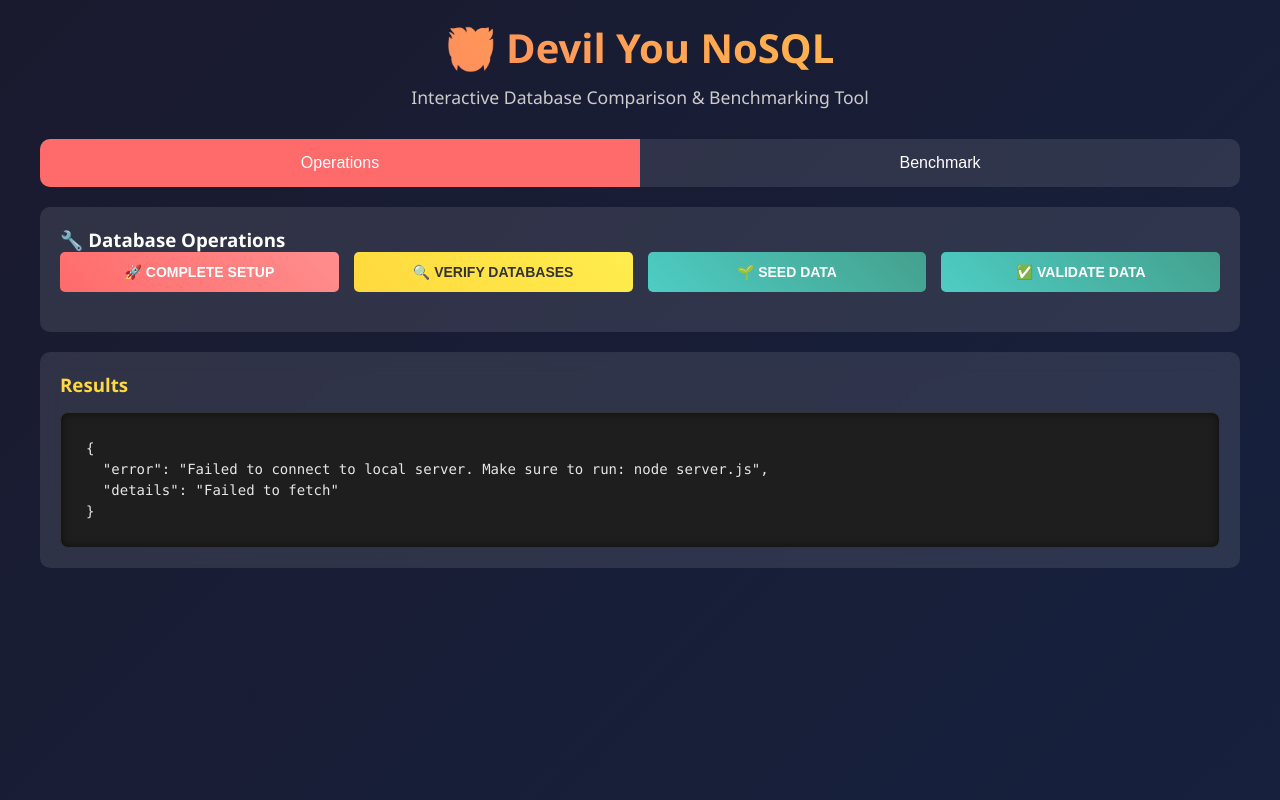
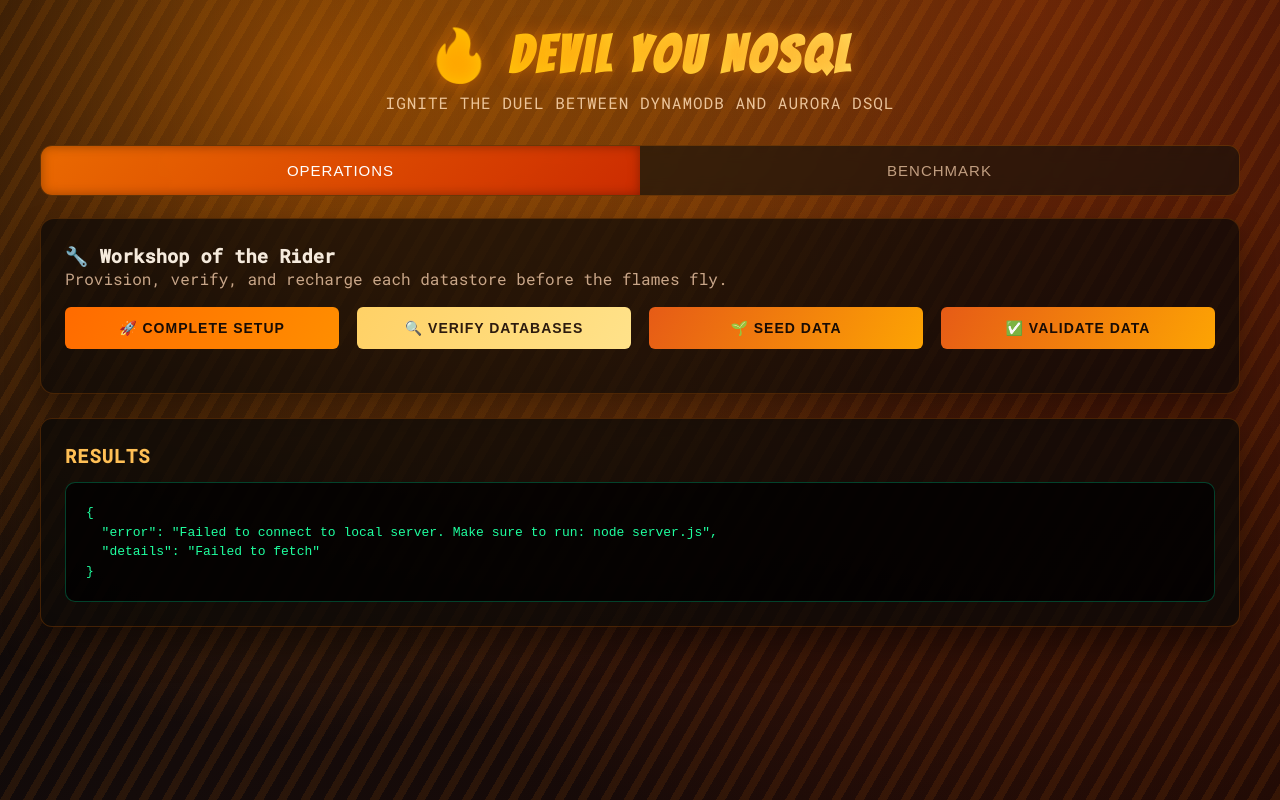
Before and after one commit to pchinjr/devil-you-nosql, a website: page index.html in a window 1280 px wide. Both pictures are taken after a click on the button "🔍 VERIFY DATABASES". Drawn offline with Linux system fonts and the light colour scheme; no server answers.

Commit message:
updated front end

```diff
--- a/index.html
+++ b/index.html
@@ -3,8 +3,11 @@
 <head>
     <meta charset="UTF-8">
     <meta name="viewport" content="width=device-width, initial-scale=1.0">
-    <title>Devil You NoSQL - Database Comparison Tool</title>
-    <style>
+    <title>Devil You NoSQL - Ghost Rider Control Center</title>
+    <link rel="preconnect" href="https://fonts.googleapis.com">
+    <link rel="preconnect" href="https://fonts.gstatic.com" crossorigin>
+    <link href="https://fonts.googleapis.com/css2?family=Bangers&family=Roboto+Mono:wght@400;500&display=swap" rel="stylesheet">
+        <style>
         * {
             margin: 0;
             padding: 0;
@@ -12,67 +15,100 @@
         }
 
         body {
-            font-family: 'Segoe UI', Tahoma, Geneva, Verdana, sans-serif;
-            background: linear-gradient(135deg, #1a1a2e, #16213e);
-            color: #fff;
+            font-family: 'Roboto Mono', monospace;
+            background: radial-gradient(circle at 25% 10%, rgba(255, 120, 0, 0.45), transparent 55%),
+                        radial-gradient(circle at 80% 0%, rgba(255, 70, 0, 0.35), transparent 70%),
+                        linear-gradient(135deg, #050607 0%, #140b0a 45%, #1b0905 100%);
+            color: #f5eadc;
             min-height: 100vh;
-            padding: 20px;
+            padding: 26px 28px 60px;
+            position: relative;
+            overflow-x: hidden;
+        }
+
+        body::before {
+            content: '';
+            position: fixed;
+            inset: 0;
+            pointer-events: none;
+            background:
+                repeating-linear-gradient(120deg, rgba(255, 120, 0, 0.09) 0px, rgba(255, 120, 0, 0.09) 8px, transparent 8px, transparent 20px),
+                radial-gradient(circle at 50% 0%, rgba(255, 200, 0, 0.12), transparent 60%);
+            mix-blend-mode: screen;
         }
 
         .container {
             max-width: 1200px;
             margin: 0 auto;
+            position: relative;
         }
 
         .header {
             text-align: center;
-            margin-bottom: 30px;
+            margin-bottom: 32px;
         }
 
         .header h1 {
-            font-size: 2.5rem;
-            margin-bottom: 10px;
-            background: linear-gradient(45deg, #ff6b6b, #ffd93d);
+            font-family: 'Bangers', cursive;
+            letter-spacing: 4px;
+            font-size: 3.2rem;
+            margin-bottom: 6px;
+            background: linear-gradient(90deg, #ff9333 0%, #ffc400 35%, #ffe066 70%, #ffffff 100%);
             -webkit-background-clip: text;
             -webkit-text-fill-color: transparent;
             background-clip: text;
+            text-shadow: 0 0 18px rgba(255, 130, 0, 0.45);
         }
 
         .header p {
-            color: #ccc;
-            font-size: 1.1rem;
+            color: rgba(255, 220, 180, 0.85);
+            font-size: 1rem;
+            letter-spacing: 1px;
+            text-transform: uppercase;
         }
 
         .tabs {
             display: flex;
-            margin-bottom: 20px;
-            background: rgba(255, 255, 255, 0.1);
-            border-radius: 10px;
+            margin-bottom: 22px;
+            background: rgba(20, 16, 12, 0.65);
+            border-radius: 12px;
             overflow: hidden;
+            border: 1px solid rgba(255, 125, 0, 0.25);
+            backdrop-filter: blur(8px);
         }
 
         .tab {
             flex: 1;
-            padding: 15px;
+            padding: 16px;
             text-align: center;
             cursor: pointer;
             transition: all 0.3s;
             border: none;
             background: transparent;
-            color: #fff;
-            font-size: 16px;
+            color: rgba(255, 215, 180, 0.7);
+            font-size: 15px;
+            letter-spacing: 1px;
+            text-transform: uppercase;
+        }
+
+        .tab:hover {
+            color: #ffd27f;
         }
 
         .tab.active {
-            background: #ff6b6b;
+            background: linear-gradient(135deg, rgba(255, 115, 0, 0.9), rgba(220, 45, 0, 0.9));
+            color: #fff;
+            box-shadow: inset 0 0 12px rgba(0, 0, 0, 0.35);
         }
 
         .tab-content {
             display: none;
-            background: rgba(255, 255, 255, 0.1);
-            border-radius: 10px;
-            padding: 20px;
+            background: rgba(12, 9, 7, 0.72);
+            border-radius: 14px;
+            padding: 24px;
             margin-bottom: 20px;
+            border: 1px solid rgba(255, 120, 0, 0.2);
+            box-shadow: 0 18px 32px rgba(0, 0, 0, 0.35);
         }
 
         .tab-content.active {
@@ -81,78 +117,110 @@
 
         .action-buttons {
             display: grid;
-            grid-template-columns: repeat(auto-fit, minmax(200px, 1fr));
-            gap: 15px;
+            grid-template-columns: repeat(auto-fit, minmax(220px, 1fr));
+            gap: 18px;
             margin-bottom: 20px;
         }
 
         .benchmark-controls {
             display: flex;
             align-items: center;
-            gap: 15px;
-            margin: 20px 0;
+            gap: 18px;
+            margin: 20px 0 26px;
             flex-wrap: wrap;
         }
 
         .benchmark-controls label {
             font-weight: 600;
-            color: #ffd93d;
+            color: #ffb347;
+            text-transform: uppercase;
+            letter-spacing: 1px;
         }
 
         .benchmark-controls input {
             width: 120px;
-            padding: 10px;
+            padding: 10px 14px;
             border: none;
-            border-radius: 5px;
-            background: rgba(255, 255, 255, 0.2);
-            color: #fff;
+            border-radius: 6px;
+            background: rgba(255, 255, 255, 0.16);
+            color: #ffecd1;
             font-size: 14px;
         }
 
         .btn {
-            padding: 12px 20px;
+            padding: 13px 22px;
             border: none;
-            border-radius: 5px;
+            border-radius: 6px;
             cursor: pointer;
             font-size: 14px;
             font-weight: 600;
             transition: all 0.3s;
             text-transform: uppercase;
+            letter-spacing: 1px;
+            position: relative;
+            overflow: hidden;
+        }
+
+        .btn::before {
+            content: '';
+            position: absolute;
+            inset: 0;
+            background: linear-gradient(120deg, rgba(255, 255, 255, 0.25), transparent 70%);
+            opacity: 0;
+            transition: opacity 0.3s;
+        }
+
+        .btn:hover::before {
+            opacity: 1;
+        }
+
+        .btn:hover {
+            transform: translateY(-2px);
+            box-shadow: 0 12px 28px rgba(0, 0, 0, 0.35);
         }
 
         .btn-primary {
-            background: linear-gradient(45deg, #ff6b6b, #ff8e8e);
-            color: white;
+            background: linear-gradient(120deg, #ff6b00, #ff8e00);
+            color: #180c05;
         }
 
         .btn-secondary {
-            background: linear-gradient(45deg, #4ecdc4, #44a08d);
-            color: white;
+            background: linear-gradient(120deg, #e65b16, #fda403);
+            color: #180c05;
         }
 
         .btn-info {
-            background: linear-gradient(135deg, #667eea 0%, #764ba2 100%);
+            background: linear-gradient(135deg, #2f2a88 0%, #5b3bc1 100%);
             border: none;
-            color: white;
+            color: #f4edff;
         }
 
-        .btn-info:hover {
-            background: linear-gradient(135deg, #5a6fd8 0%, #6a4190 100%);
-            transform: translateY(-2px);
+        .btn-warning {
+            background: linear-gradient(120deg, #ffd166, #ffe28a);
+            color: #2d1b0f;
+        }
+
+        .btn:disabled {
+            opacity: 0.6;
+            cursor: not-allowed;
+            transform: none;
+            box-shadow: none;
         }
 
         .demo-info {
-            margin-top: 20px;
-            padding: 15px;
-            background: rgba(255, 255, 255, 0.05);
-            border-radius: 8px;
-            border-left: 3px solid #4ecdc4;
+            margin-top: 18px;
+            padding: 16px 18px;
+            background: rgba(20, 16, 12, 0.82);
+            border-radius: 10px;
+            border-left: 4px solid rgba(255, 110, 0, 0.9);
         }
 
         .demo-info h4 {
             margin-top: 0;
-            color: #4ecdc4;
+            color: #ffb347;
             font-size: 16px;
+            text-transform: uppercase;
+            letter-spacing: 1px;
         }
 
         .demo-info ul {
@@ -162,68 +230,45 @@
 
         .demo-info li {
             margin: 8px 0;
-            line-height: 1.4;
-        }
-
-        .btn-warning {
-            background: linear-gradient(45deg, #ffd93d, #ffed4e);
-            color: #333;
-        }
-
-        .btn:hover {
-            transform: translateY(-2px);
-            box-shadow: 0 5px 15px rgba(0, 0, 0, 0.3);
-        }
-
-        .btn:disabled {
-            opacity: 0.6;
-            cursor: not-allowed;
-            transform: none;
+            line-height: 1.45;
         }
 
         .results {
-            background: rgba(255, 255, 255, 0.1);
-            border-radius: 10px;
-            padding: 20px;
-            margin-top: 20px;
-            backdrop-filter: blur(10px);
+            background: rgba(12, 9, 7, 0.78);
+            border-radius: 12px;
+            padding: 24px;
+            margin-top: 24px;
+            border: 1px solid rgba(255, 120, 0, 0.22);
+            box-shadow: 0 18px 34px rgba(0, 0, 0, 0.4);
         }
 
         .results h3 {
-            margin-bottom: 15px;
-            color: #ffd93d;
+            margin-bottom: 14px;
+            text-transform: uppercase;
+            color: #ffbf55;
+            letter-spacing: 1px;
         }
 
         .terminal-output {
-            background: #1e1e1e;
-            padding: 25px;
-            border-radius: 8px;
-            overflow-x: auto;
-            border: 1px solid #333;
-            box-shadow: inset 0 0 10px rgba(0,0,0,0.5);
-        }
-
-        .terminal-output pre {
-            margin: 0;
-            font-family: 'SF Mono', 'Monaco', 'Inconsolata', 'Roboto Mono', monospace;
-            font-size: 14px;
+            background: rgba(0, 0, 0, 0.75);
+            padding: 20px;
+            border-radius: 10px;
+            font-size: 13px;
             line-height: 1.5;
-            color: #e6e6e6;
+            color: #1fff9f;
+            border: 1px solid rgba(0, 255, 170, 0.25);
+            max-height: 460px;
+            overflow-y: auto;
             white-space: pre-wrap;
-            word-wrap: break-word;
-        }
-
-        .benchmark-form {
-            display: grid;
-            grid-template-columns: 1fr auto;
-            gap: 15px;
-            align-items: end;
         }
 
         .loading {
             display: none;
             text-align: center;
-            padding: 20px;
+            padding: 24px;
+            background: rgba(8, 6, 4, 0.85);
+            border-radius: 12px;
+            border: 1px solid rgba(255, 120, 0, 0.25);
         }
 
         .loading.show {
@@ -231,9 +276,9 @@
         }
 
         .spinner {
-            border: 3px solid rgba(255, 255, 255, 0.3);
+            border: 3px solid rgba(255, 120, 0, 0.25);
             border-radius: 50%;
-            border-top: 3px solid #ff6b6b;
+            border-top: 3px solid #ffd166;
             width: 30px;
             height: 30px;
             animation: spin 1s linear infinite;
@@ -247,16 +292,17 @@
 
         @media (max-width: 768px) {
             .header h1 {
-                font-size: 2rem;
+                font-size: 2.4rem;
             }
         }
     </style>
+
 </head>
 <body>
     <div class="container">
         <div class="header">
-            <h1>👹 Devil You NoSQL</h1>
-            <p>Interactive Database Comparison & Benchmarking Tool</p>
+            <h1>🔥 Devil You NoSQL</h1>
+            <p>Ignite the duel between DynamoDB and Aurora DSQL</p>
         </div>
 
         <div class="tabs">
@@ -265,7 +311,8 @@
         </div>
 
         <div id="operations" class="tab-content active">
-            <h3>🔧 Database Operations</h3>
+            <h3>🔧 Workshop of the Rider</h3>
+            <p style="margin-bottom:18px;color:rgba(255,215,180,0.75);">Provision, verify, and recharge each datastore before the flames fly.</p>
             <div class="action-buttons">
                 <button class="btn btn-primary" onclick="runSetup()">🚀 Complete Setup</button>
                 <button class="btn btn-warning" onclick="verifyDatabases()">🔍 Verify Databases</button>
@@ -276,7 +323,7 @@
 
         <div id="benchmark" class="tab-content">
             <h3>📊 Benchmark Suite</h3>
-            <p>Run the end-to-end benchmark to compare DynamoDB and Aurora DSQL across real demo workloads.</p>
+            <p style="margin-bottom:18px;color:rgba(255,215,180,0.75);">Light the fuse on full benchmarks to compare DynamoDB and Aurora DSQL across battle-tested workloads.</p>
             <div class="benchmark-controls">
                 <label for="benchmarkIterations">Iterations per scenario</label>
                 <input type="number" id="benchmarkIterations" min="1" value="50">
@@ -284,13 +331,12 @@
             <div class="action-buttons">
                 <button class="btn btn-primary" onclick="runDemo()">Run Showcase Demo</button>
                 <button class="btn btn-secondary" onclick="runBenchmarkSuite()">Run Benchmark Suite</button>
-                <button class="btn btn-info" onclick="getBenchmarkHistory()">View Benchmark History</button>
             </div>
         </div>
 
         <div class="loading" id="loading">
             <div class="spinner"></div>
-            <p>Processing...</p>
+            <p>Stoking the flames...</p>
         </div>
 
         <div class="results" id="results" style="display: none;">
@@ -619,21 +665,6 @@
             await executeScript('validate.js');
         }
 
-        async function getBenchmarkHistory() {
-            try {
-                const response = await fetch('http://localhost:3000/api/benchmark-results');
-                const results = await response.json();
-                showResults({
-                    benchmarkHistory: results,
-                    tip: 'Click on a filename to see full results'
-                });
-            } catch (error) {
-                showResults({
-                    error: 'Failed to get benchmark history',
-                    details: error.message
-                });
-            }
-        }
     </script>
 </body>
 </html>
--- a/server.js
+++ b/server.js
@@ -28,7 +28,8 @@
     'demo.js',
     'seedData.js',
     'verifyDatabases.js',
-    'validate.js'
+    'validate.js',
+    'benchmark.js'
   ];
 
   if (!allowedScripts.includes(script)) {
```
